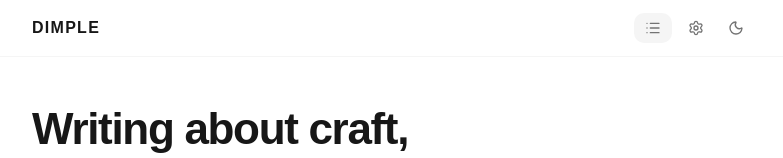
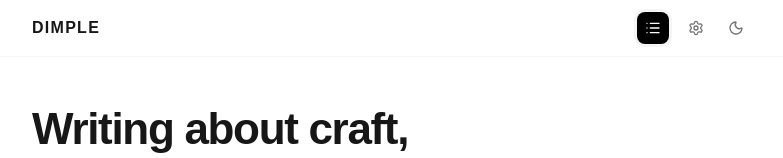
Before and after one commit to akcizur/kaap, a React (Vite) app: page / in a window 1280 px wide. Shown: the top 158 px of the page, without its empty margins (248-1031 px from the left). Built offline with nearby package versions, Linux system fonts and the light colour scheme; a web font is replaced by a local one.

Commit message:
Style single view mode switcher

```diff
--- a/public/styles.css
+++ b/public/styles.css
@@ -104,9 +104,8 @@ button:focus-visible, input:focus-visible, article:focus-visible { outline: 2px
 }
 
 .view-switcher {
-  display: flex;
+  display: inline-flex;
   align-items: center;
-  gap: 1px;
   padding: 3px;
   border-radius: 10px;
   background: var(--surface-strong);
@@ -118,19 +117,28 @@ button:focus-visible, input:focus-visible, article:focus-visible { outline: 2px
 }
 
 .mode-button {
-  min-width: 30px;
-  padding: 4px 8px;
+  width: 32px;
+  height: 32px;
+  padding: 0;
+  display: inline-flex;
+  align-items: center;
+  justify-content: center;
   border-radius: 8px;
-  background: transparent;
-  color: var(--text-soft);
+  background: var(--accent);
+  color: var(--accent-contrast);
   font-size: 12px;
   font-weight: 500;
-  line-height: 1.2;
-  transition: background-color .15s ease, color .15s ease;
+  line-height: 1;
+  transition: background-color .15s ease, color .15s ease, transform .15s ease;
 }
 
-.mode-button:hover { color: var(--text); }
-.mode-button.is-active { background: var(--accent); color: var(--accent-contrast); }
+.mode-button:hover {
+  transform: translateY(-1px);
+}
+
+.mode-button:active {
+  transform: translateY(0);
+}
 
 .icon-button {
   width: 32px;
@@ -243,7 +251,6 @@ button:focus-visible, input:focus-visible, article:focus-visible { outline: 2px
   .main-content { padding-top: 36px; }
   .header-inner, .footer-inner { padding-left: 16px; padding-right: 16px; }
   .main-content { padding-left: 16px; padding-right: 16px; }
-  .view-switcher { display: none; }
   .newsletter { padding: 28px 20px; }
   .subscribe-form { flex-direction: column; }
   .subscribe-button { width: 100%; }
```
